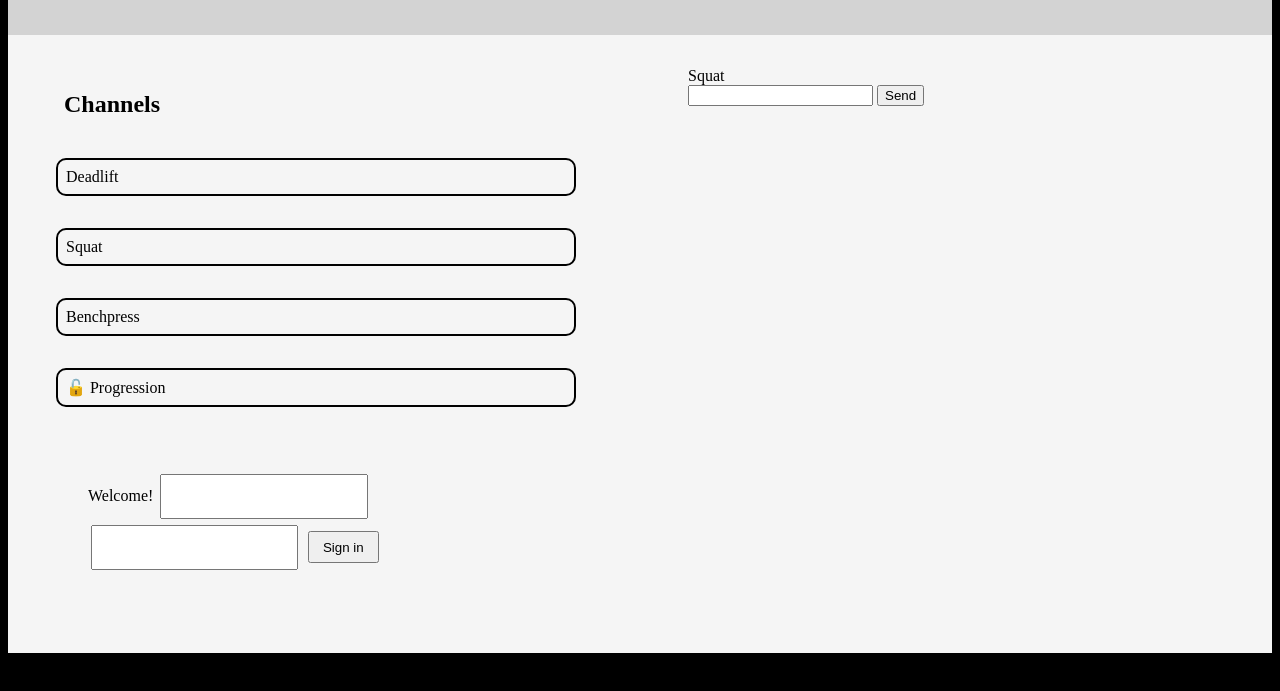
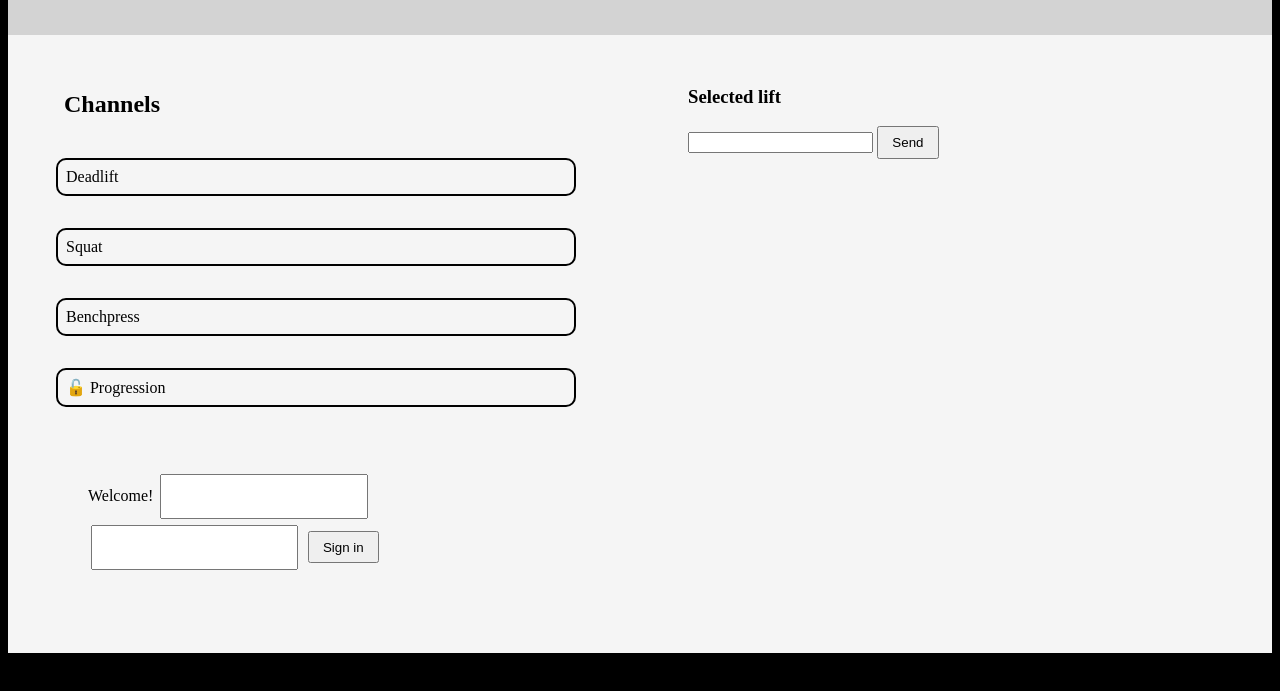
Before and after one commit to BjornAM/fullstack-app, a website: page static/index.html in a window 1280 px wide. Shown: the part 85-776 px from the top of the page. Drawn offline with Linux system fonts and the light colour scheme; no server answers.

Commit message:
updated right column HTML+CSS

```diff
--- a/static/index.html
+++ b/static/index.html
@@ -33,7 +33,7 @@
 
   <div class="right-column">
 
-    <div class="right-heading"> Squat </div>
+    <div class="right-heading"> <h3> Selected lift </h3> </div>
     <div class="message-list"></div>
 
     <div class="message-form">
--- a/static/style.css
+++ b/static/style.css
@@ -62,13 +62,16 @@ h2 {
   margin: 0.2em;
 }
 
+button:hover {
+  cursor: pointer;
+}
+
 #sign-in-btn {
   padding: 0.5em 1em;
-
 }
 
-button:hover {
-  cursor: pointer;
+#send-btn {
+  padding: 0.5em 1em;
 }
 
 .deadlift, .squat, .benchpress, .progression {
```
